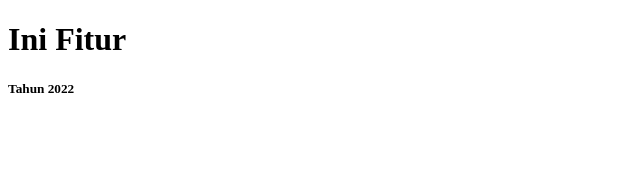
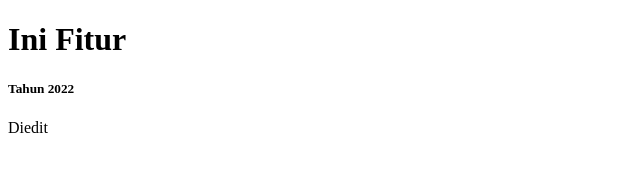
Before and after one commit to rezairfanwijaya/belajar-git, a plain HTML site: page fitur.html in a window 1280 px wide. Shown: the full height of the page, 0-640 px from the left. Drawn offline with Linux system fonts and the light colour scheme.

Commit message:
updte file fitur.html

```diff
--- a/fitur.html
+++ b/fitur.html
@@ -9,5 +9,6 @@
 <body>
     <h1>Ini Fitur</h1>
     <h5>Tahun 2022</h5>
+    <p>Diedit</p>
 </body>
 </html>
```
